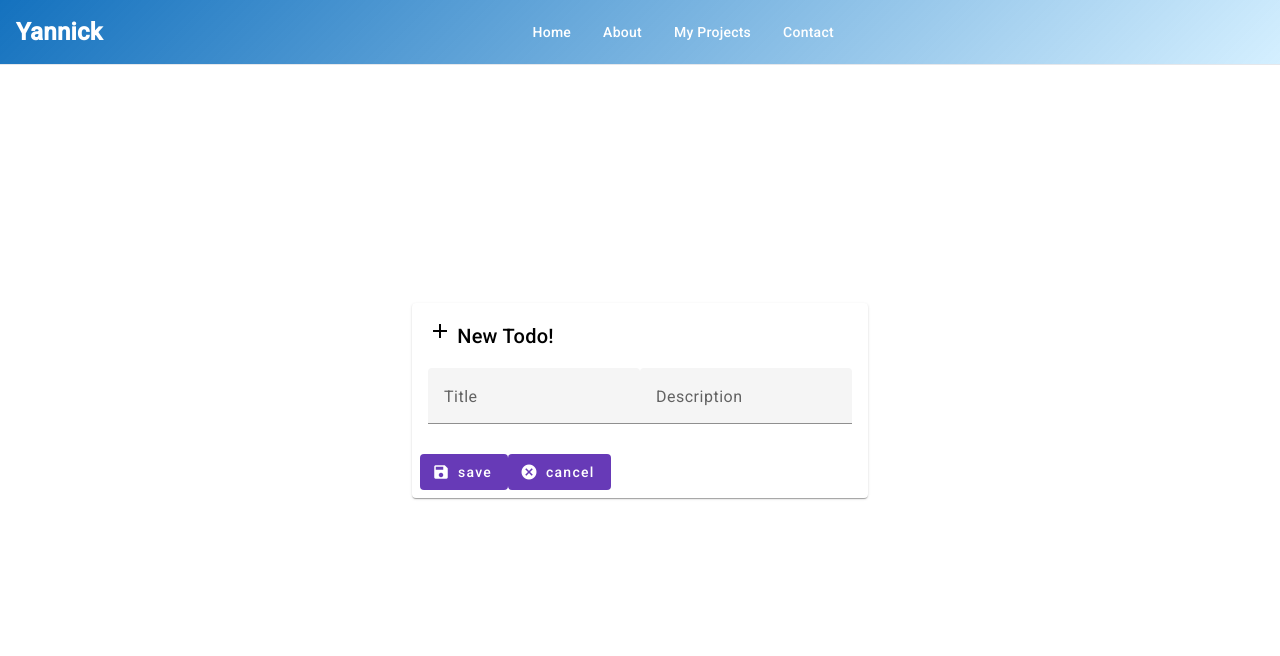
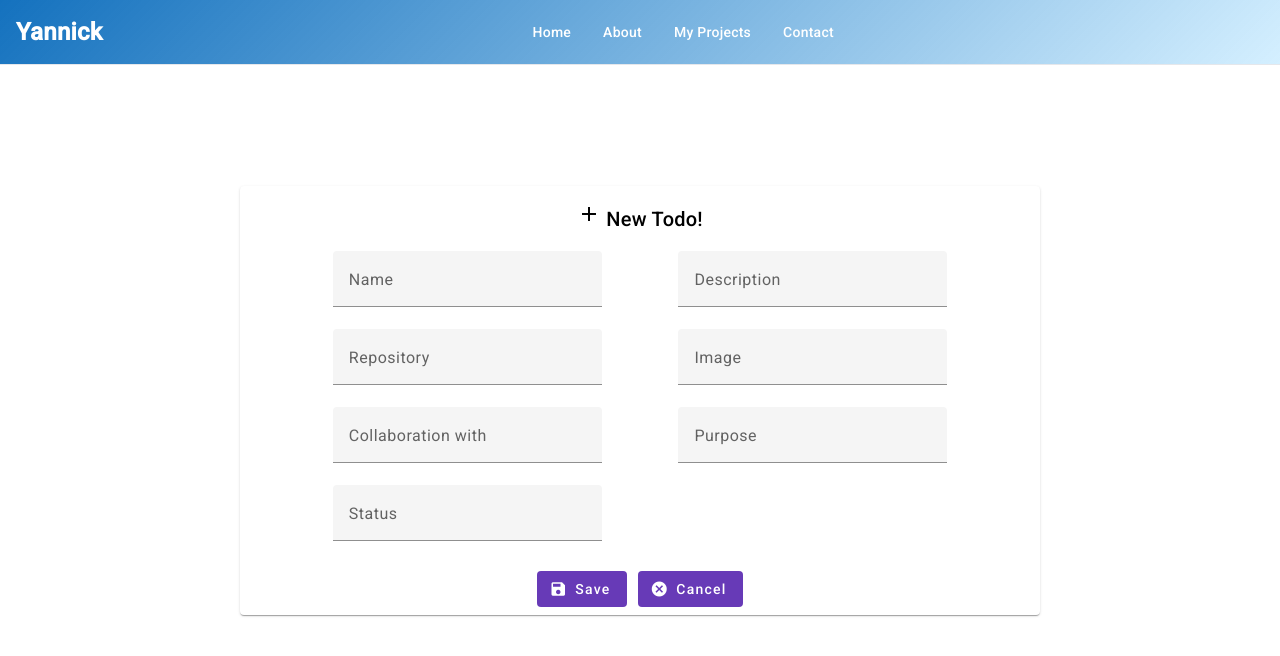
Before and after one commit to yativilli/personal_website, an Angular app in the folder personal/: page /projects/new in a window 1280 px wide. Shown: the top 656 px of the page. Built offline with nearby package versions, Linux system fonts and the light colour scheme.

Commit message:
Formatting Form

```diff
--- a/personal/src/app/Components/my-projects-detail/my-projects-detail.component.html
+++ b/personal/src/app/Components/my-projects-detail/my-projects-detail.component.html
@@ -1,5 +1,5 @@
-<div class="center width-70">
-    <div class="center width-50">
+<div class="center">
+    <div class="center">
       <mat-card>
         <mat-card-header>
           @if(type === 'edit' || type === 'detail') {
@@ -21,32 +21,56 @@
             @if(type === 'edit'){
             <mat-form-field class="example-full-width">
               <mat-label>Id</mat-label>
-             <input class="form-control" [(ngModel)]="id"  name="id" matInput value="">
+             <input class="form-control" [ngModel]="this.id"  name="id" matInput value="">
             </mat-form-field>
             }
 
             <mat-form-field class="example-full-width">
-              <mat-label>Title</mat-label>
-             <input class="form-control" [(ngModel)]="id"  name="id" matInput value="">
+              <mat-label>Name</mat-label>
+             <input class="form-control" [ngModel]="this.name"  name="name" matInput value="">
             </mat-form-field>
 
             <mat-form-field class="example-full-width">
               <mat-label>Description</mat-label>
-             <input class="form-control" [(ngModel)]="id"  name="id" matInput value="">
+             <input class="form-control" [ngModel]="description" name="description" matInput value="">
             </mat-form-field>
 
+            <mat-form-field class="example-full-width">
+              <mat-label>Repository</mat-label>
+             <input class="form-control" [ngModel]="repository" name="repository" matInput value="">
+            </mat-form-field>
+
+            <mat-form-field class="example-full-width">
+              <mat-label>Image</mat-label>
+             <input class="form-control" [ngModel]="image" name="image" matInput value="">
+            </mat-form-field>
+
+            <mat-form-field class="example-full-width">
+              <mat-label>Collaboration with</mat-label>
+             <input class="form-control" [ngModel]="in_collaboration_with" name="in_collaboration_with" matInput value="">
+            </mat-form-field>
+
+            <mat-form-field class="example-full-width">
+              <mat-label>Purpose</mat-label>
+             <input class="form-control" [ngModel]="purpose" name="purpose" matInput value="">
+            </mat-form-field>
+
+            <mat-form-field class="example-full-width">
+              <mat-label>Status</mat-label>
+             <input class="form-control" [ngModel]="status" name="status" matInput value="">
+            </mat-form-field>
           </form>
 
 
         </mat-card-content>
         <mat-card-actions>
-          <button mat-flat-button  color="primary">
+          <button mat-flat-button  color="primary" routerLink="/projects/details/{{id}}">
             <mat-icon>save</mat-icon>
-            save
+            Save
           </button>
-          <button mat-flat-button color="primary" routerLink="/todo">
+          <button mat-flat-button color="primary" routerLink="/projects/all">
             <mat-icon>cancel</mat-icon>
-            cancel
+            Cancel
           </button>
         </mat-card-actions>
       </mat-card>
--- a/personal/src/app/Components/my-projects-detail/my-projects-detail.component.scss
+++ b/personal/src/app/Components/my-projects-detail/my-projects-detail.component.scss
@@ -0,0 +1,32 @@
+form {
+  display: grid;
+  grid-template-columns: 35% 35%;
+  grid-template-rows: auto;
+  column-gap: 10%;
+  justify-content: center;
+}
+
+mat-card {
+  width: 300%;
+}
+
+mat-card-header {
+  display: flex;
+  justify-content: center;
+  //width: 100%;
+}
+mat-card-actions {
+  width: 100%;
+  display: flex;
+  column-gap: 1.5%;
+  justify-content: center;
+}
+
+div {
+  display: flex;
+  justify-content: center;
+  align-items: center;
+  height: 100vh;
+  width: 100vh;
+  text-align: center;
+}
--- a/personal/src/app/Components/my-projects-detail/my-projects-detail.component.ts
+++ b/personal/src/app/Components/my-projects-detail/my-projects-detail.component.ts
@@ -33,12 +33,15 @@ export class MyProjectsDetailComponent implements OnInit {
   constructor(private dbService: DbService, private router: Router) {}
 
   data: Project = new Project();
-  id: any;
   type: string = "";
   ngOnInit(): void {
     // Get Id
+    this.route.paramMap.subscribe(params => {
+      this.id = params.get('id');
+    });
 
     this.getType();
+    this.loadValues();
   }
 
   private getType() {
@@ -46,12 +49,33 @@ export class MyProjectsDetailComponent implements OnInit {
     var url = this.router.url;
     if (url.includes('details')) {
       this.data = this.dbService.getProjectById(this.id);
+      this.loadValues();
       this.type = 'detail';
     } else if (url.includes('edit')) {
       this.data = this.dbService.getProjectById(this.id);
+      this.loadValues();
       this.type = 'edit';
     } else if (url.includes('new')) {
       this.type = 'new';
     }
   }
+
+  id: any;
+  name: string = "A";
+  description: string = "A";
+  repository: string = "A";
+  image: string = "A";
+  in_collaboration_with: string = "";
+  purpose: string = "";
+  status: string = "";
+
+  private loadValues(){
+    this.name = this.data?.name;
+    this.description = this.data?.description;
+    this.repository = this.data?.repository;
+    this.image = this.data?.image;
+    this.in_collaboration_with = this.data?.in_collaboration_with;
+    this.purpose = this.data?.purpose;
+    this.status = this.data?.status;
+  }
 }
--- a/personal/src/app/Components/my-projects/my-projects.component.html
+++ b/personal/src/app/Components/my-projects/my-projects.component.html
@@ -1 +1,6 @@
 <p>{{data}}</p>
+<a routerLink="/projects/new">New</a>
+<br><br>
+<a routerLink="/projects/edit/1">Edit 1</a>
+<br><br>
+<a routerLink="/projects/details/2">Details 2</a>
--- a/personal/src/app/Services/db-service.service.ts
+++ b/personal/src/app/Services/db-service.service.ts
@@ -22,6 +22,7 @@ export class DbService {
   }
 
   getProjectById(id: string):any  {
+    console.log(id);
     var result;
     this.http.get(this.api + '/projects/' + id).subscribe({
       next: (data) => {
--- a/personal/src/app/app.component.scss
+++ b/personal/src/app/app.component.scss
@@ -3,6 +3,5 @@ div{
     justify-content: center;
     align-items: center;
     height: 100vh;
-   // background: linear-gradient(135deg, rgba(120, 190, 247, 0.568), rgba(74, 150, 194, 0.39));
     text-align: center;
 }
```
Also changed, not shown: personal/src/app/Components/my-projects/my-projects.component.ts (+5 -2 lines), 1 other file (tests, documents, lock files or other folders).
